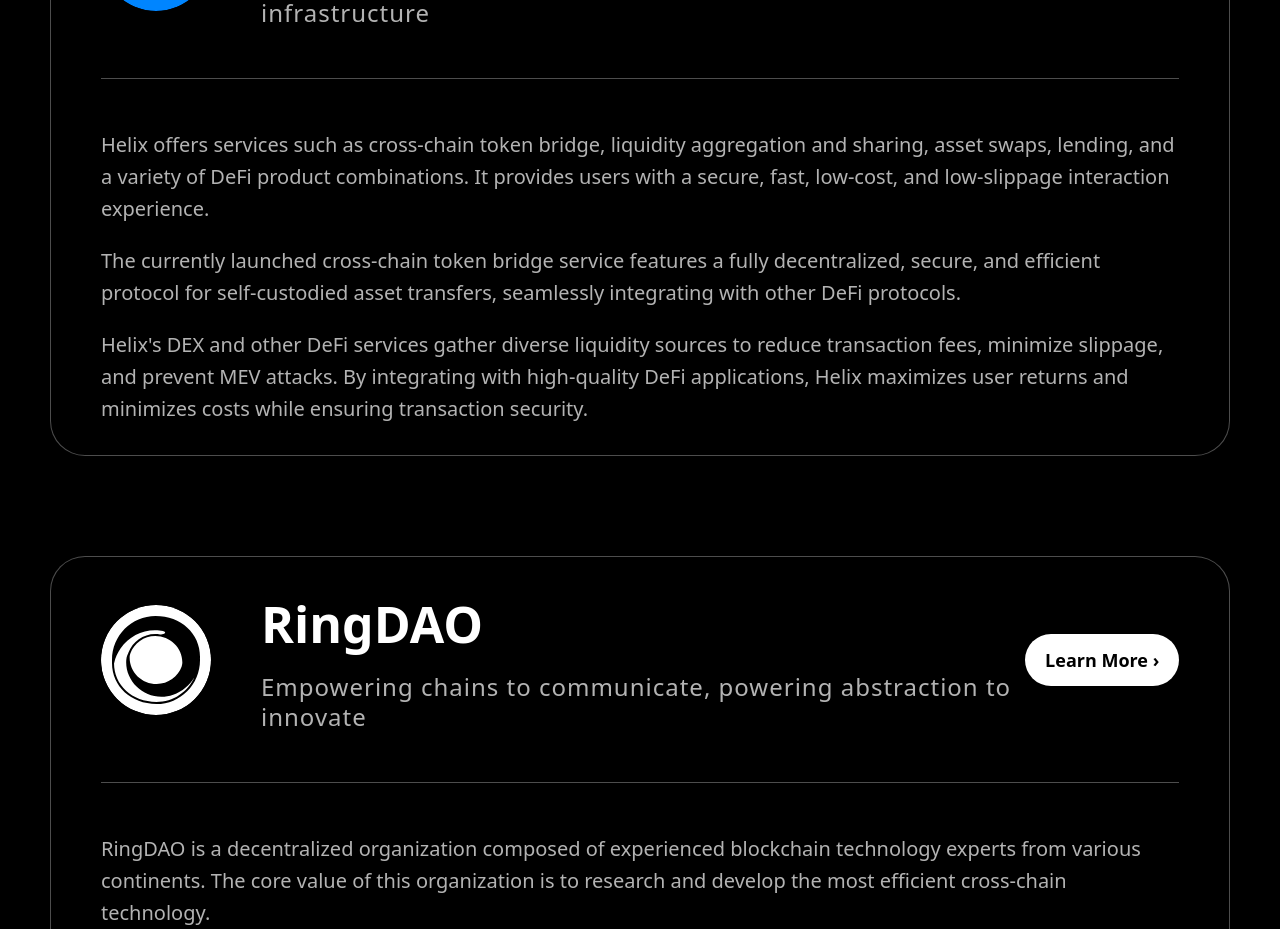
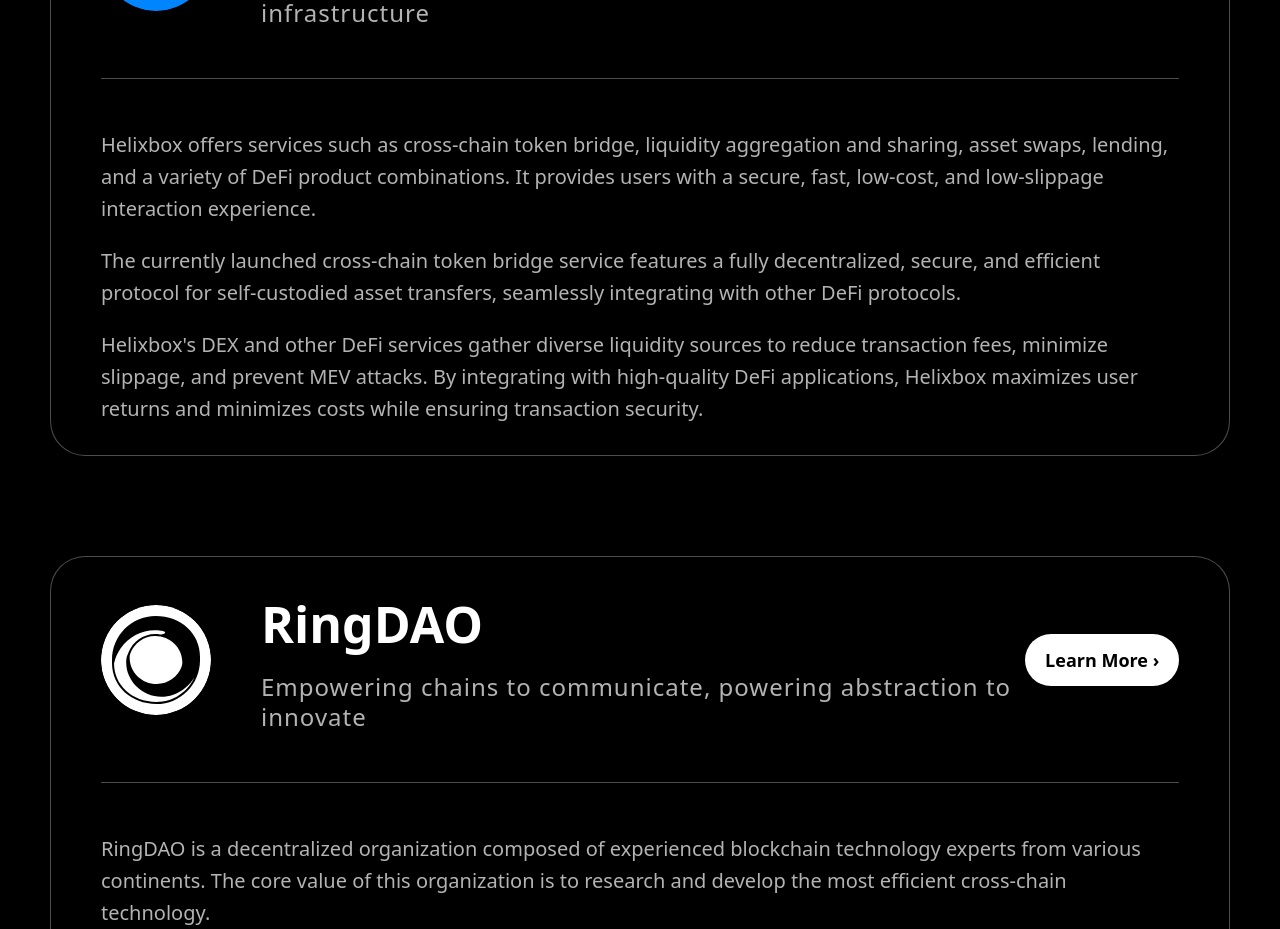
Before and after one commit to itering/home-io, a Next.js app: page /work in a window 1280 px wide. Shown: the part 1460-2389 px from the top of the page. Built offline with nearby package versions, Linux system fonts and the light colour scheme.

Commit message:
Update helixbox

```diff
--- a/package.json
+++ b/package.json
@@ -27,5 +27,6 @@
     "prettier-plugin-tailwindcss": "^0.6.8",
     "tailwindcss": "^3.4.1",
     "typescript": "^5"
-  }
+  },
+  "packageManager": "pnpm@9.12.3+sha512.cce0f9de9c5a7c95bef944169cc5dfe8741abfb145078c0d508b868056848a87c81e626246cb60967cbd7fd29a6c062ef73ff840d96b3c86c40ac92cf4a813ee"
 }
--- a/src/app/work/page.tsx
+++ b/src/app/work/page.tsx
@@ -55,7 +55,7 @@ const structuredData = {
       '@type': 'Project',
       name: 'Helixbox',
       description: 'A Multi-Chain DeFi Application Suite Built On EVM Infrastructure',
-      url: 'https://www.helixbox.io/'
+      url: 'https://helix.box/'
     },
     {
       '@type': 'Project',
@@ -181,7 +181,7 @@ export default function Work() {
               </div>
             </div>
             <Link
-              href="https://helixbridge.app"
+              href="https://helix.box/"
               target="_blank"
               rel="noopener noreferrer"
               className="hidden h-[52px] w-[170px] items-center justify-center gap-[10px] rounded-[32px] bg-gradient-to-br from-[#0085FF] to-[#0085FF] text-[18px] font-bold capitalize leading-[32px] transition-all duration-300 hover:scale-105 hover:shadow-lg hover:brightness-110 lg:flex"
@@ -193,7 +193,7 @@ export default function Work() {
 
           <div className="flex flex-col items-start gap-[20px]">
             <p className="text-left text-[16px] font-light leading-[26px] text-white/70 lg:text-[20px] lg:leading-[32px]">
-              Helix offers services such as cross-chain token bridge, liquidity aggregation and
+              Helixbox offers services such as cross-chain token bridge, liquidity aggregation and
               sharing, asset swaps, lending, and a variety of DeFi product combinations. It provides
               users with a secure, fast, low-cost, and low-slippage interaction experience.
             </p>
@@ -203,9 +203,9 @@ export default function Work() {
               seamlessly integrating with other DeFi protocols.
             </p>
             <p className="text-left text-[16px] font-light leading-[26px] text-white/70 lg:text-[20px] lg:leading-[32px]">
-              Helix&apos;s DEX and other DeFi services gather diverse liquidity sources to reduce
+              Helixbox&apos;s DEX and other DeFi services gather diverse liquidity sources to reduce
               transaction fees, minimize slippage, and prevent MEV attacks. By integrating with
-              high-quality DeFi applications, Helix maximizes user returns and minimizes costs while
+              high-quality DeFi applications, Helixbox maximizes user returns and minimizes costs while
               ensuring transaction security.
             </p>
             <Link
```
